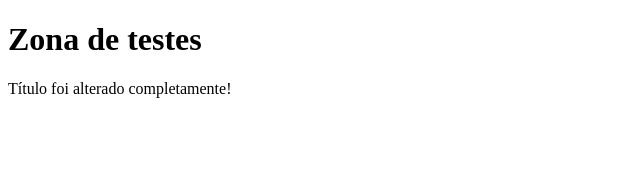
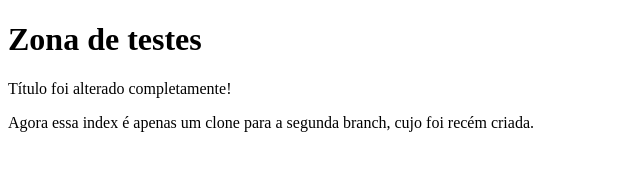
Before and after one commit to BrunoFontouraIF/Repositorio-Teste, a plain HTML site: page index.html in a window 1280 px wide. Shown: the whole page, without its empty margins (0-640 px from the left). Drawn offline with Linux system fonts and the light colour scheme.

Commit message:
Primeiro commit secundario
Primeiro commit da branch secundaria

```diff
--- a/index.html
+++ b/index.html
@@ -8,5 +8,6 @@
 <body>
     <h1>Zona de testes</h1>
     <p>Título foi alterado completamente!</p>
+    <p>Agora essa index é apenas um clone para a segunda branch, cujo foi recém criada.</p>
 </body>
 </html>
```
